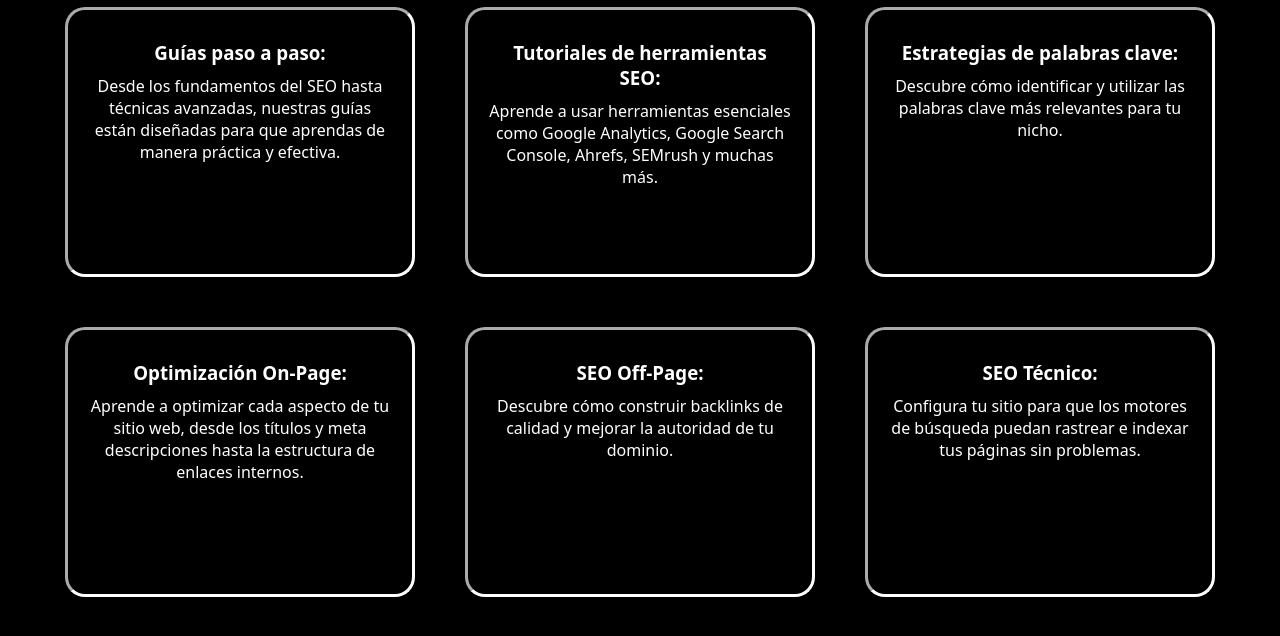
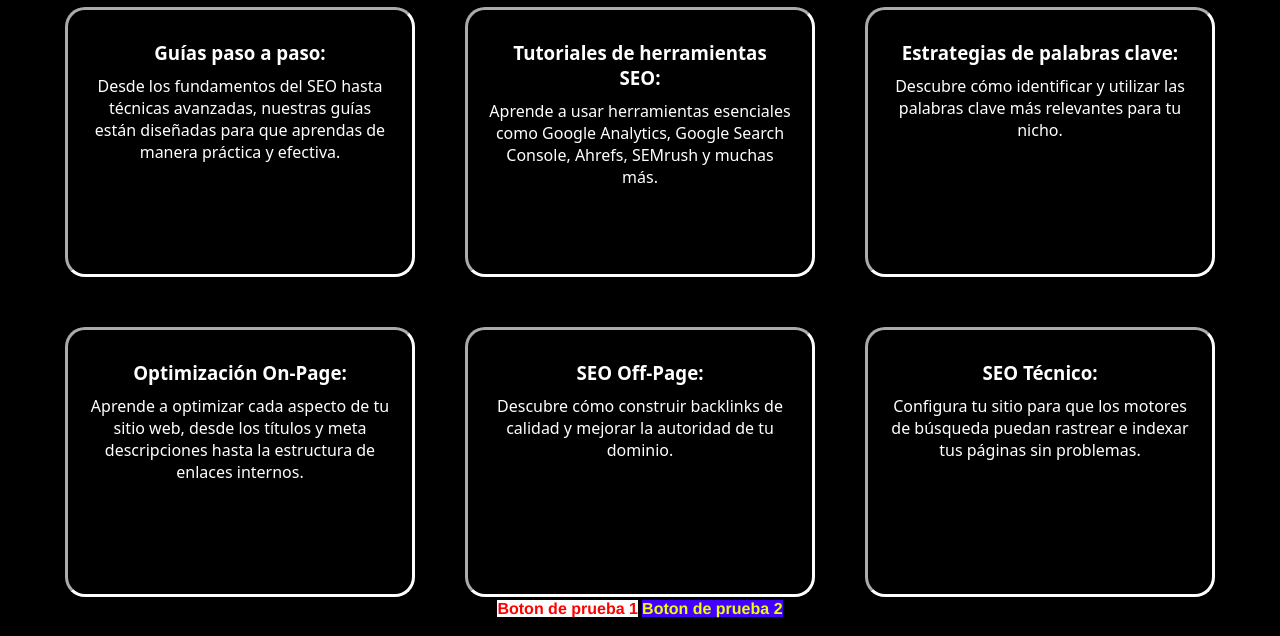
Before and after one commit to Guille-LC/SEO-Master, a website: page index.html in a window 1280 px wide. Shown: the part 509-1145 px from the top of the page. Drawn offline with Linux system fonts and the light colour scheme.

Commit message:
botones de prueba

```diff
--- a/index.html
+++ b/index.html
@@ -38,6 +38,8 @@
             <div class="guideflex"><h3>SEO Técnico:</h3> Configura tu sitio para que los motores de búsqueda puedan rastrear e indexar tus páginas sin problemas.</div>
         </div>
     </main>
+    <a id="botonuno">Boton de prueba 1</a>
+    <a id="botondos">Boton de prueba 2</a>
     <footer>
         <a href="https://www.instagram.com/guille_laviero" target="_blank"><img src="./imagenes/klipartz.com.png" alt="Instagram"></a>
         <a href="https://www.youtube.com/@gorilanator" target="_blank"><img src="./imagenes/pngwing.com.png" alt="youtube"></a>
@@ -46,5 +48,6 @@
         <a href="https://x.com/Guille_LC96" target="_blank"><img src="./imagenes/xtwitterlogo.webp" alt="X Twitter"></a>
         <a href="https://linktr.ee/guillermolc" target="_blank"><img src="./imagenes/linktree.png" alt="Linktree"></a>
     </footer>
+    <script src="/javascripts/index.js"></script>
 </body>
 </html>
--- /dev/null
+++ b/javascripts/index.js
@@ -0,0 +1,7 @@
+//Opcion 1 para escuchar eventos click
+let botonUno = document.getElementById("botonuno");
+botonUno.addEventListener("click", () => alert("Click uno escuchado!"));
+
+//Opcion 2 para escuchar eventos click
+let botonDos = document.getElementById("botondos");
+botonDos.onclick = () => alert("Click dos escuchado!")
--- a/scss/styles.scss
+++ b/scss/styles.scss
@@ -70,3 +70,19 @@ p {
 	align-items: center;
 	text-align: center;
 }
+
+#botonuno {
+	background-color: white;
+	color: red;
+	font-family: Helvetica, sans-serif;
+	font-weight: bolder;
+	width: 100px;
+}
+
+#botondos {
+	background-color: rgb(68, 0, 255);
+	color: rgb(238, 255, 0);
+	font-family: Helvetica, sans-serif;
+	font-weight: bolder;
+	width: 100px;
+}
```
Also changed, not shown: css/styles.css, 1 other file.
